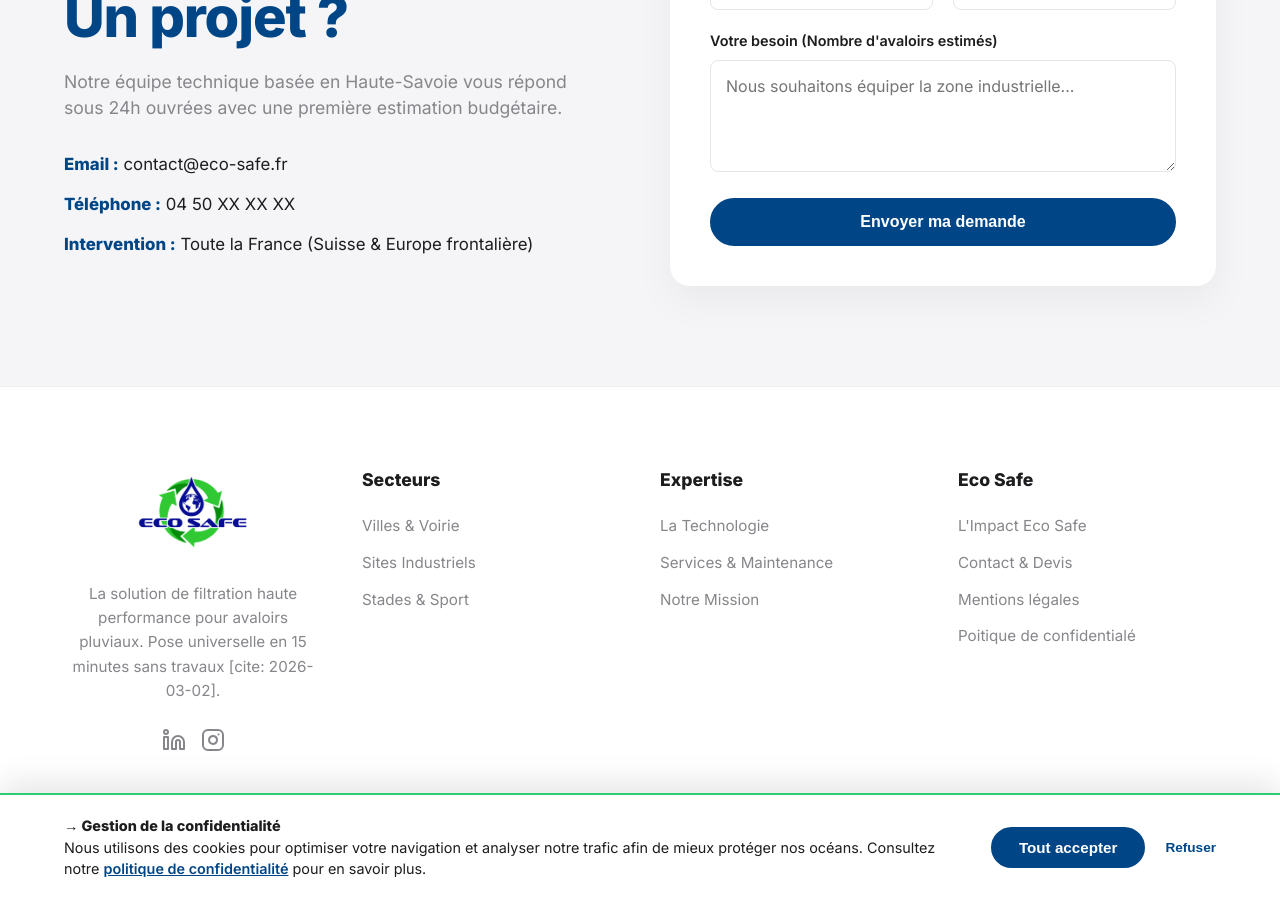
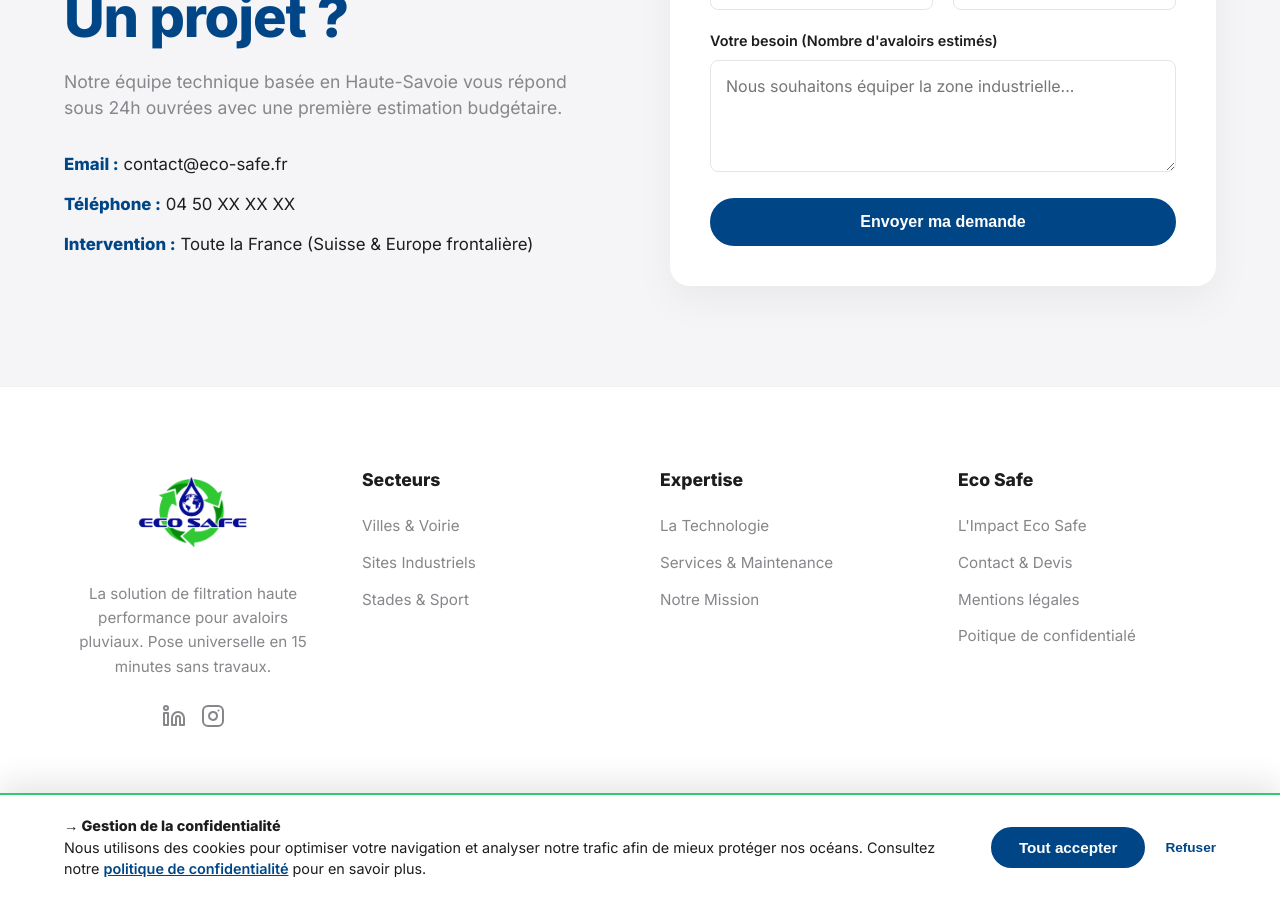
Before and after one commit to DuvalDVL/ecosafe, a Jekyll site: the page built from index.html, in a window 1280 px wide and 900 px high, scrolled down 6593 px. Built offline with Jekyll 4.4.1, drawn with Linux system fonts in a browser that asks for light colours; after the commit the page ends 7468 px from its top, so only the background shows below that.

Commit message:
Update footer.html

```diff
--- a/_includes/footer.html
+++ b/_includes/footer.html
@@ -8,7 +8,7 @@
   </a>
 
   <p style="color: var(--text-muted); font-size: 0.95rem; max-width: 300px; line-height: 1.6; margin: 0 auto;">
-    La solution de filtration haute performance pour avaloirs pluviaux. Pose universelle en 15 minutes sans travaux [cite: 2026-03-02].
+    La solution de filtration haute performance pour avaloirs pluviaux. Pose universelle en 15 minutes sans travaux.
   </p>
 
   <div class="footer-social" style="display: flex; gap: 15px; margin-top: 25px; justify-content: center;">
```
